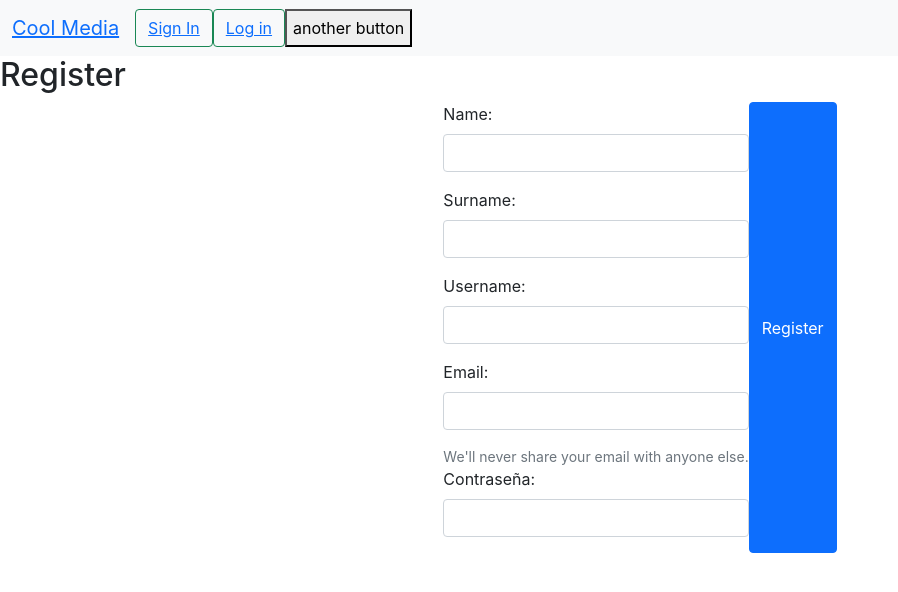
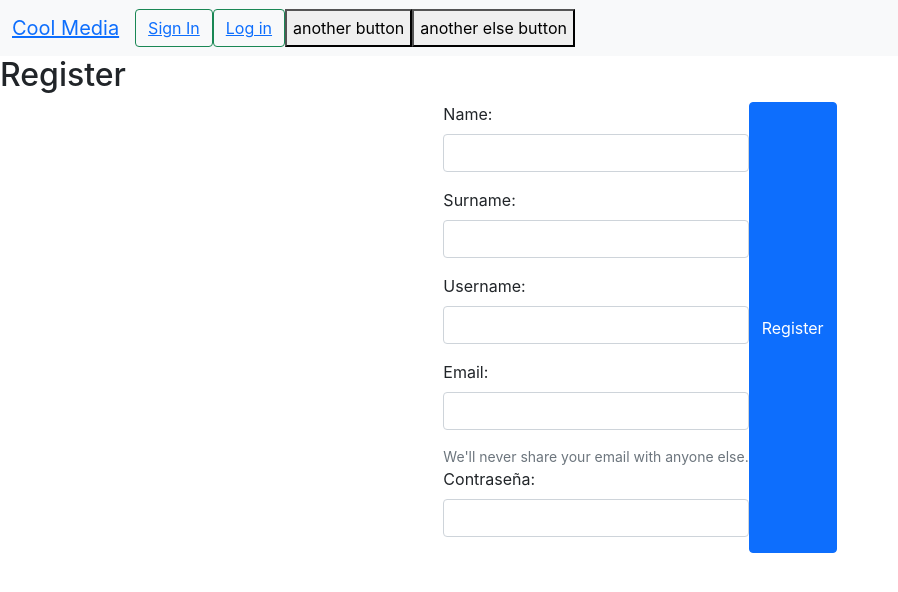
Before and after one commit to asalam3312/digital_tech_social_media, a React (Create React App) app in the folder my-proyect/: page / in a window 1280 px wide. Shown: the top 592 px of the page, without its empty margins (0-898 px from the left). Built offline with nearby package versions, Linux system fonts and the light colour scheme.

Commit message:
test in develop

```diff
--- a/my-proyect/src/components/Navbar.jsx
+++ b/my-proyect/src/components/Navbar.jsx
@@ -12,6 +12,7 @@ const Navbar = () => {
         <button className="btn btn-outline-success" type="submit"><Link to="/">Sign In</Link></button>
         <button className="btn btn-outline-success" type="submit"><Link to="/LogIn">Log in</Link></button>
         <button>another button</button>
+        <button>another else button</button>
       </form>
     </div>
   </div>
```
